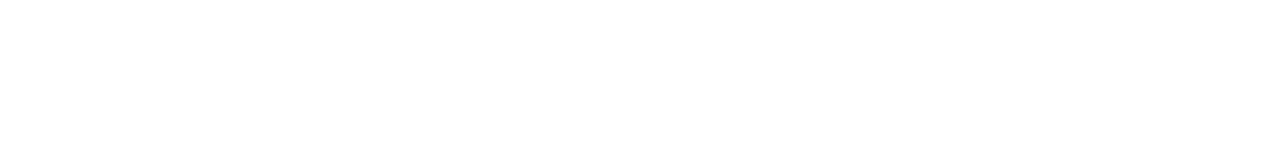
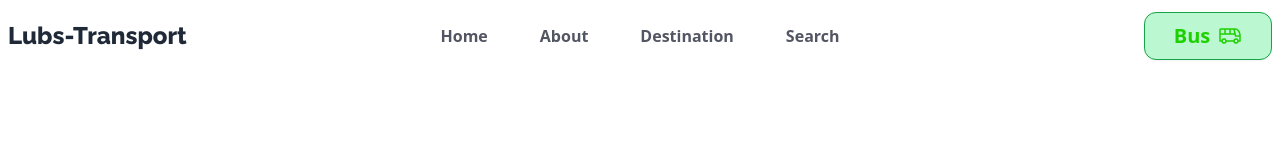
Before and after one commit to LubabaSultana25/Lubs-Transport, a plain HTML site: page index.html in a window 1280 px wide. Drawn offline with nearby package versions, Linux system fonts and the light colour scheme.

Commit message:
navbar start

```diff
--- a/css/style.css
+++ b/css/style.css
@@ -0,0 +1,7 @@
+.font-raleway{
+    font-family: "Raleway", sans-serif;
+}
+
+.font-inter{
+    font-family: "Inter", sans-serif;
+}
--- a/index.html
+++ b/index.html
@@ -11,16 +11,57 @@
 
 
   <!-- google font -->
-
+  <link rel="preconnect" href="https://fonts.googleapis.com">
+  <link rel="preconnect" href="https://fonts.gstatic.com" crossorigin>
+  <link href="https://fonts.googleapis.com/css2?family=Inter:wght@100..900&family=Raleway:wght@100..900&display=swap"
+    rel="stylesheet">
 
 </head>
 
 <body>
-    <header></header>
+  <!-- header Part -->
+  <header class="container max-w-7xl mx-auto">
+      <!-- nav bar -->
 
-<!-- header Part -->
+    <div class="navbar bg-base-100">
+      <div class="navbar-start">
+        <div class="dropdown">
+          <div tabindex="0" role="button" class="btn btn-ghost lg:hidden">
+            <svg xmlns="http://www.w3.org/2000/svg" class="h-5 w-5" fill="none" viewBox="0 0 24 24"
+              stroke="currentColor">
+              <path stroke-linecap="round" stroke-linejoin="round" stroke-width="2" d="M4 6h16M4 12h8m-8 6h16" />
+            </svg>
+          </div>
+          <ul tabindex="0" class="menu menu-sm dropdown-content mt-3 z-[1] p-2 shadow bg-green-300 rounded-box
+           w-52">
+            <li><a>Home</a></li>
+            <li><a>About</a></li>
+            <li><a>Destination</a></li>
+            <li><a>Search</a></li>
+          </ul>
+        </div>
+        <a class=" text-lg font-raleway font-extrabold lg:text-2xl ">Lubs-Transport</a>
+      </div>
+      <div class="navbar-center hidden lg:flex ">
+        <ul class="menu menu-horizontal px-1 text-[#080e1fb3] text-center text-base font-semibold  gap-5 ">
+          <li><a>Home</a></li>
+          <li><a>About</a></li>
+          <li><a>Destination</a></li>
+          <li><a>Search</a></li>
+        </ul>
+      </div>
+      <div class="navbar-end">
+        <div class="btn w-32 border border-green-600 bg-green-200 rounded-xl items-center">
+          <h4 class="text-[#1DD100] text-xl">Bus</h4>
+          <img src="./images/bus-icon.png">
+        </div>
+      </div>
+    </div>
 
-<!-- nav bar -->
+  </header>
+
+
+
 
   <!-- main section -->
   <main>
```
Lines whose indentation alone changed are shown as unchanged.
